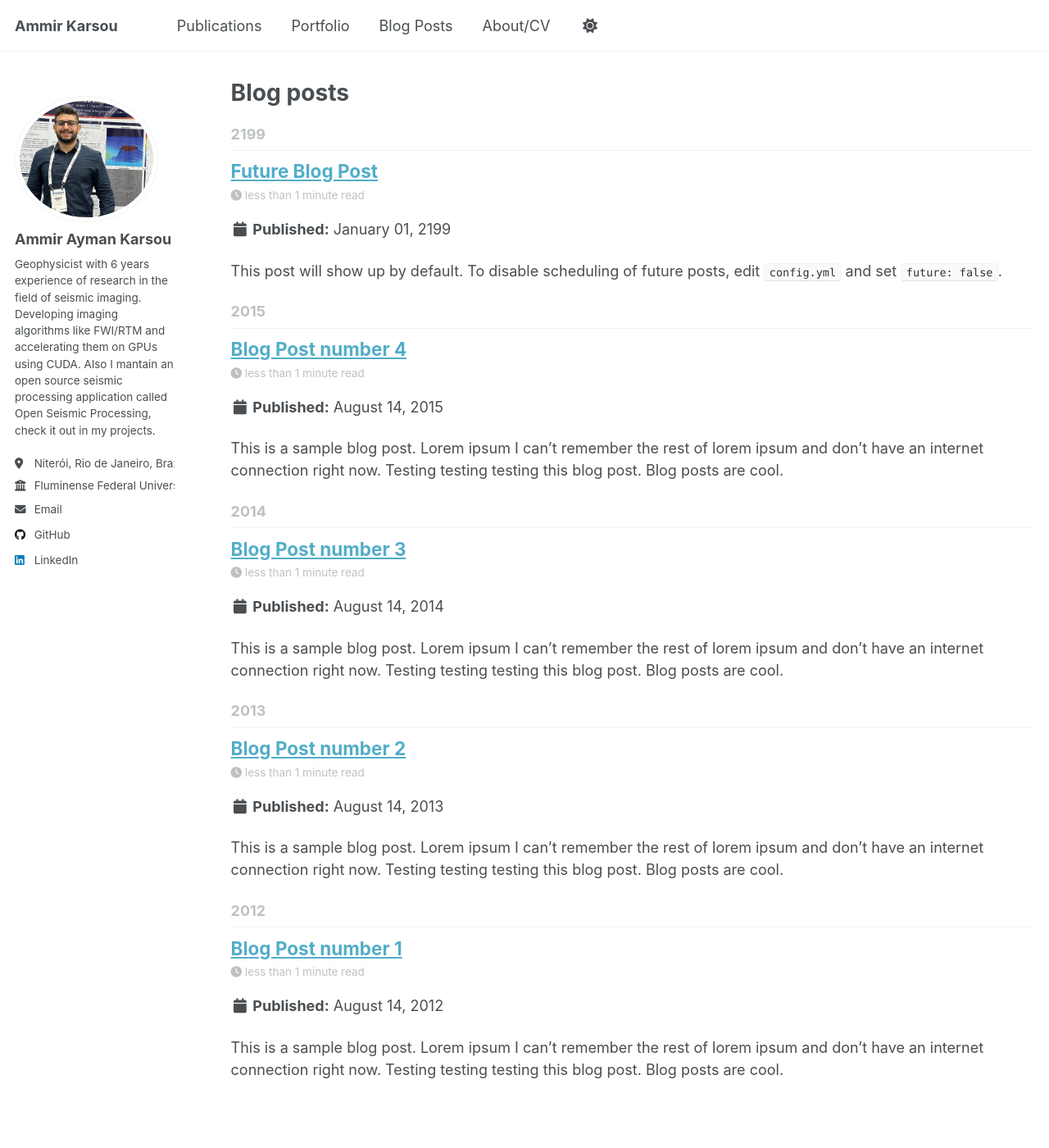
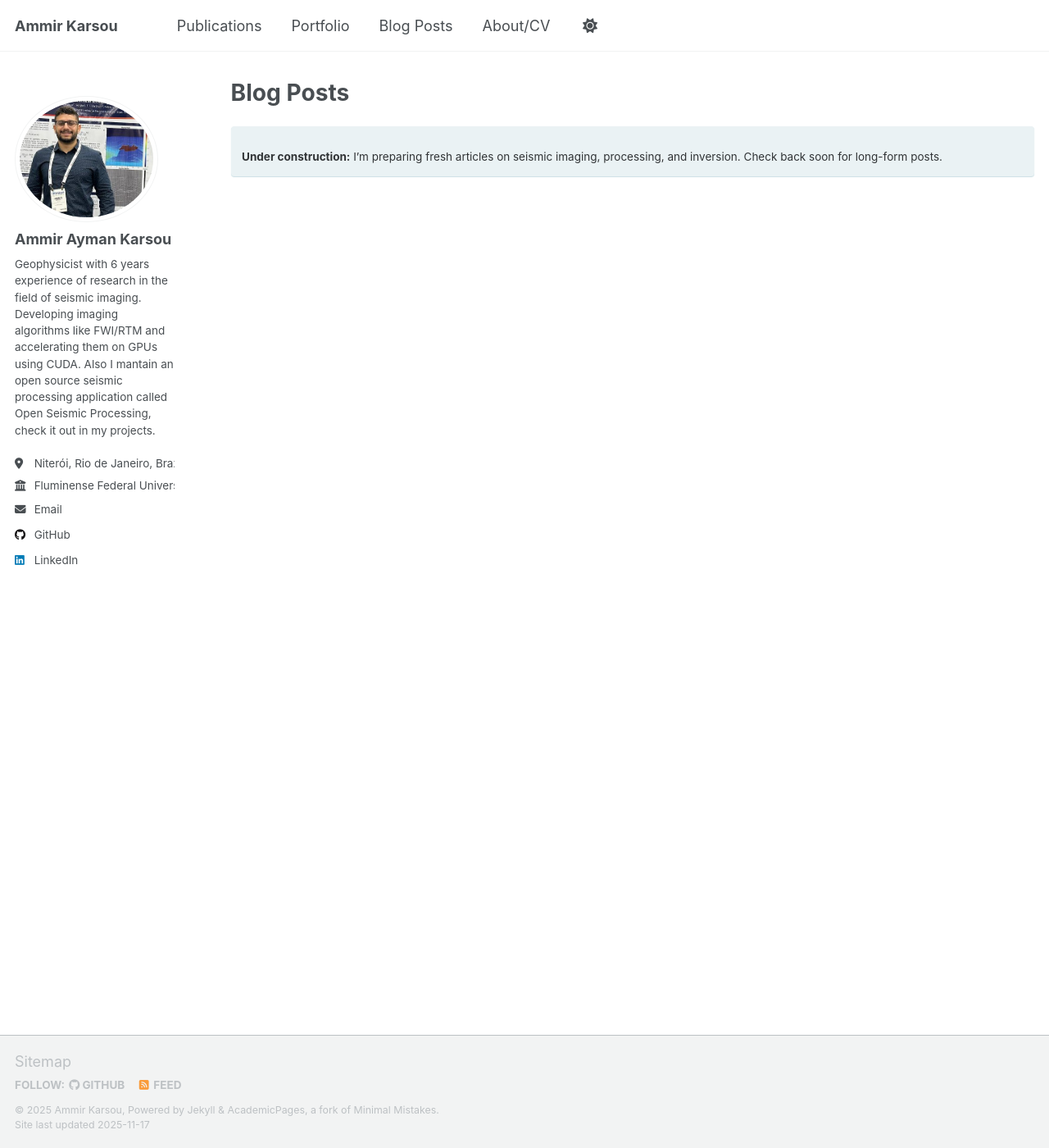
Before and after one commit to ammirkarsou/ammirkarsou.github.io, a Jekyll site: the page built from _pages/year-archive.html, in a window 1280 px wide and 1400 px high. Shown: the whole window at 82% size. Built offline with Jekyll 4.4.1, drawn with Linux system fonts in a browser that asks for light colours; a script that is not in the unit is left out.

Commit message:
cv page updated

```diff
--- a/_pages/cv.md
+++ b/_pages/cv.md
@@ -11,54 +11,31 @@
 
 Education
 ======
-* Ph.D in Version Control Theory, GitHub University, 2018 (expected)
-* M.S. in Jekyll, GitHub University, 2014
-* B.S. in GitHub, GitHub University, 2012
+* Ph.D. in Earth and Ocean Dynamics, Fluminense Federal University (UFF), 2023 – present
+  * Thesis (in progress): Pseudospectral anisotropic RTM/FWI.
+* M.Sc. in Earth and Ocean Dynamics, Fluminense Federal University (UFF), 2018 – 2020
+  * Thesis: GPU acceleration with OpenACC for modeling/FWI.
+* B.Sc. in Geophysics, Fluminense Federal University (UFF), 2012 – 2017
+  * Thesis: Viscoacoustic & AVO data modeling using the Zoeppritz equation and its approximations.
 
 Work experience
 ======
-* Spring 2024: Academic Pages Collaborator
-  * GitHub University
-  * Duties includes: Updates and improvements to template
-  * Supervisor: The Users
-
-* Fall 2015: Research Assistant
-  * GitHub University
-  * Duties included: Merging pull requests
-  * Supervisor: Professor Hub
-
-* Summer 2015: Research Assistant
-  * GitHub University
-  * Duties included: Tagging issues
-  * Supervisor: Professor Git
+* Jan 2021 – present: Researcher, Seismic Inversion and Imaging Group (GISIS) — Rio de Janeiro, Brazil
+  * Developing 2D/3D seismic modeling and FWI/RTM software; contributed to a UFF patent filing (2024).
+  * Implemented inverse scattering imaging conditions (ISIC) that improved stacked images and interpretation confidence.
+  * Built angle-domain common image gathers (ADCIGs) to QC velocity models and analyze azimuthal/angle-dependent reflectivity.
+  * Added amplitude compensation that yields true-amplitude RTM images and ADCIGs, enabling noise-attenuated reflectivity when combined with ISIC.
+  * Generated illumination maps from acquisition geometry to disambiguate refraction versus reflection energy and guide data selection for FWI.
+  * Applied advanced processing (noise, ghost, bubble, signature removal) to novel circular OBN datasets prepared for FWI.
 
 Skills
 ======
-* Skill 1
-* Skill 2
-  * Sub-skill 2.1
-  * Sub-skill 2.2
-  * Sub-skill 2.3
-* Skill 3
+* Programming: C/C++, Python, CUDA, Git.
+* Imaging & HPC: Full waveform inversion, reverse time migration, high-performance computing, parallel programming.
+* Processing & Interpretation: Seismic processing, velocity model building, angle gathers/QC, wave propagation.
 
 Publications
 ======
   <ul>{% for post in site.publications reversed %}
     {% include archive-single-cv.html %}
   {% endfor %}</ul>
-
-Talks
-======
-  <ul>{% for post in site.talks reversed %}
-    {% include archive-single-talk-cv.html  %}
-  {% endfor %}</ul>
-
-Teaching
-======
-  <ul>{% for post in site.teaching reversed %}
-    {% include archive-single-cv.html %}
-  {% endfor %}</ul>
-
-Service and leadership
-======
-* Currently signed in to 43 different slack teams
--- a/_pages/year-archive.html
+++ b/_pages/year-archive.html
@@ -1,19 +1,18 @@
 ---
 layout: archive
+title: "Blog Posts"
 permalink: /year-archive/
-title: "Blog posts"
 author_profile: true
-redirect_from:
-  - /wordpress/blog-posts/
 ---
 
 {% include base_path %}
-{% capture written_year %}'None'{% endcapture %}
-{% for post in site.posts %}
-  {% capture year %}{{ post.date | date: '%Y' }}{% endcapture %}
-  {% if year != written_year %}
-    <h2 id="{{ year | slugify }}" class="archive__subtitle">{{ year }}</h2>
-    {% capture written_year %}{{ year }}{% endcapture %}
-  {% endif %}
-  {% include archive-single.html %}
-{% endfor %}
+
+<div class="notice--info">
+  <p><strong>Under construction:</strong> I’m preparing fresh articles on seismic imaging, processing, and inversion. Check back soon for long-form posts.</p>
+</div>
+
+{% if site.posts and site.posts.size > 0 %}
+  {% for post in site.posts reversed %}
+    {% include archive-single.html %}
+  {% endfor %}
+{% endif %}
--- a/_posts/2012-08-14-blog-post-1.md
+++ /dev/null
@@ -1,20 +0,0 @@
----
-title: 'Blog Post number 1'
-date: 2012-08-14
-permalink: /posts/2012/08/blog-post-1/
-tags:
-  - cool posts
-  - category1
-  - category2
----
-
-This is a sample blog post. Lorem ipsum I can't remember the rest of lorem ipsum and don't have an internet connection right now. Testing testing testing this blog post. Blog posts are cool.
-
-Headings are cool
-======
-
-You can have many headings
-======
-
-Aren't headings cool?
-------
--- a/_posts/2013-08-14-blog-post-2.md
+++ /dev/null
@@ -1,20 +0,0 @@
----
-title: 'Blog Post number 2'
-date: 2013-08-14
-permalink: /posts/2013/08/blog-post-2/
-tags:
-  - cool posts
-  - category1
-  - category2
----
-
-This is a sample blog post. Lorem ipsum I can't remember the rest of lorem ipsum and don't have an internet connection right now. Testing testing testing this blog post. Blog posts are cool.
-
-Headings are cool
-======
-
-You can have many headings
-======
-
-Aren't headings cool?
-------
--- a/_posts/2014-08-14-blog-post-3.md
+++ /dev/null
@@ -1,20 +0,0 @@
----
-title: 'Blog Post number 3'
-date: 2014-08-14
-permalink: /posts/2014/08/blog-post-3/
-tags:
-  - cool posts
-  - category1
-  - category2
----
-
-This is a sample blog post. Lorem ipsum I can't remember the rest of lorem ipsum and don't have an internet connection right now. Testing testing testing this blog post. Blog posts are cool.
-
-Headings are cool
-======
-
-You can have many headings
-======
-
-Aren't headings cool?
-------
--- a/_posts/2199-01-01-future-post.md
+++ /dev/null
@@ -1,11 +0,0 @@
----
-title: 'Future Blog Post'
-date: 2199-01-01
-permalink: /posts/2012/08/blog-post-4/
-tags:
-  - cool posts
-  - category1
-  - category2
----
-
-This post will show up by default. To disable scheduling of future posts, edit `config.yml` and set `future: false`.
```
Also changed, not shown: _pages/portfolio.html (+8 -3 lines), _portfolio/portfolio-1.md (deleted, +0 -7 lines), _portfolio/portfolio-2.html (deleted, +0 -7 lines), _posts/2015-08-14-blog-post-4.md (deleted, +0 -20 lines).
